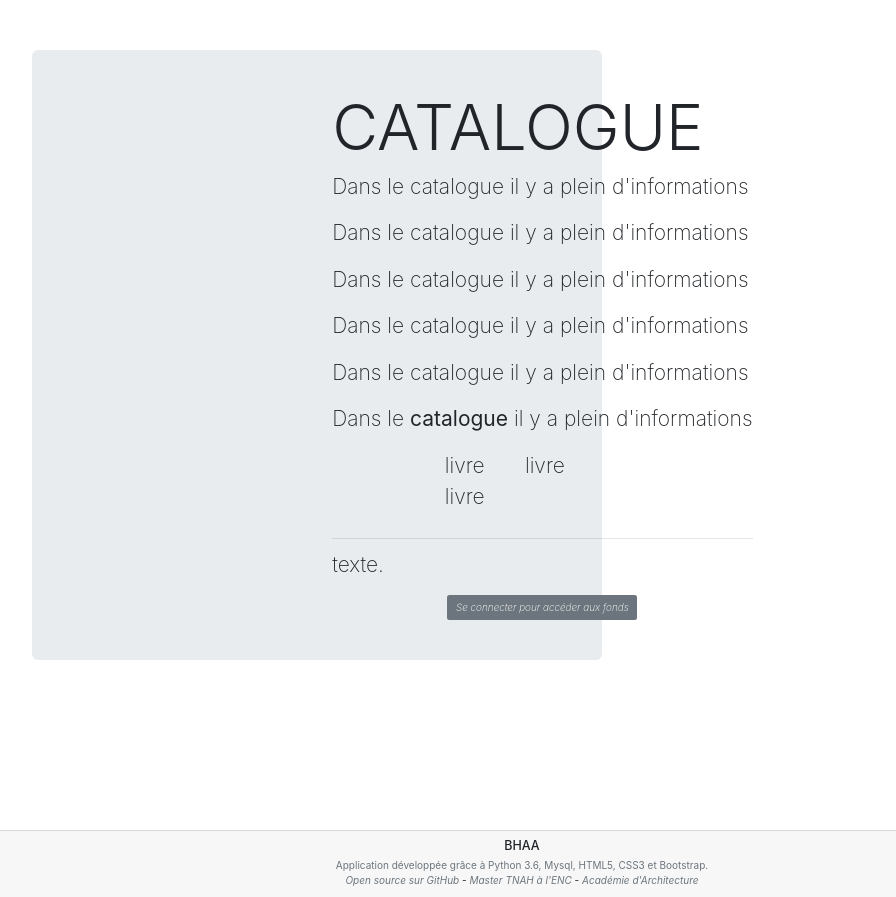
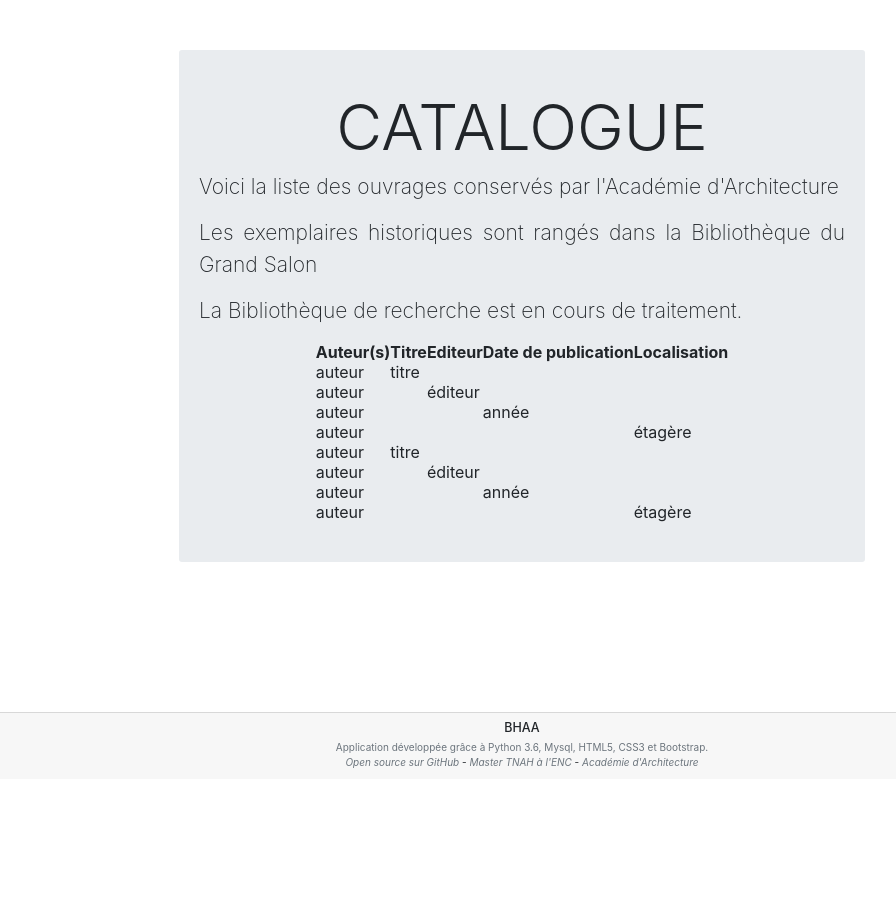
Before and after one commit to HeathcoteA/AcadArch, a Flask app: page /catalogue in a window 1280 px wide. Shown: the part 100-997 px from the top of the page, without its empty margins (118-1014 px from the left). After the commit the page ends 868 px from the top, so only its background shows below. Run offline with Flask 2, Linux system fonts and the light colour scheme; some libraries are stand-ins or nearby versions.

Commit message:
corrections sur le css de la page catalogue

```diff
--- a/BHAA/templates/conteneur.html
+++ b/BHAA/templates/conteneur.html
@@ -8,8 +8,7 @@
       {% include "partials/header.html" %}
       {% block corps %}
       {% endblock %}
-      {% block catalogue %}
-      {% endblock %}
+
 
         <!-- <div>{% block liste%}{%endblock%}</div> -->
         {% include "partials/footer.html" %}
--- a/BHAA/templates/pages/catalogue.html
+++ b/BHAA/templates/pages/catalogue.html
@@ -1,50 +1,97 @@
 {% extends "conteneur.html" %}
-<div>
-<h1>BHAA</h1>
-{% block catalogue %}
+{% block titre %}| Catalogue{%endblock%}
+{% block corps %}
 <div class="card-body">
-  <div class="container">
-      <div class="row">
-        <div class="jumbotron">
-          <div class="col-sm-12 col-xs-6 col-sm-offset-6 col-xs-offset-3">
-          <h1 class="display-4">CATALOGUE</h1>
+
+      <div class="jumbotron" style="margin: auto; width: 70%;">
+
+          <h1 class="display-4" style="text-align:center;">CATALOGUE</h1>
           <p class="text-accueil">
-            Dans le catalogue il y a plein d'informations
+            Voici la liste des ouvrages conservés par l'Académie d'Architecture
           </p>
           <p class="text-accueil">
-  Dans le catalogue il y a plein d'informations
+            Les exemplaires historiques sont rangés dans la Bibliothèque du Grand Salon
           </p>
           <p class="text-accueil">
-  Dans le catalogue il y a plein d'informations
+            La Bibliothèque de recherche est en cours de traitement.
           </p>
-<p class="text-accueil">
-  Dans le catalogue il y a plein d'informations
-</p>
-<p class="text-accueil">
-  Dans le catalogue il y a plein d'informations
-</p>
-<p class="text-accueil">
-  Dans le <strong>catalogue</strong> il y a plein d'informations
-</p>
-<div class="row">
-<div class="col-2"></div>
-<div class="col-sm-14 col-xs-4 col-sm-offset-1 col-xs-offset-1">
-            <p class="text-accueil">
-              livre livre livre </i>
-            </p>
+
+
+    <div >
+
+        <table id="catalogue_table" style="margin: auto;">
+          <thead class="thead-light">
+          <tr>
+            <th scope="col">Auteur(s)</th>
+            <th scope="col">Titre</th>
+            <th scope="col">Editeur</th>
+            <th scope="col">Date de publication</th>
+            <th scope="col">Localisation</th>
+          </tr>
+          </thead>
+          <tbody>
+          <tr>
+            <td>auteur</td>
+            <td>titre</td>
+            <td></td>
+            <td></td>
+            <td></td>
+          </tr>
+          <tr>
+            <td>auteur</td>
+            <td></td>
+            <td>éditeur</td>
+            <td></td>
+            <td></td>
+          </tr>
+          <tr>
+            <td>auteur</td>
+            <td></td>
+            <td></td>
+            <td>année</td>
+            <td></td>
+          </tr>
+          <tr>
+            <td>auteur</td>
+            <td></td>
+            <td></td>
+            <td></td>
+            <td>étagère</td>
+          </tr>
+          <tr>
+            <td>auteur</td>
+            <td>titre</td>
+            <td></td>
+            <td></td>
+            <td></td>
+          </tr>
+          <tr>
+            <td>auteur</td>
+            <td></td>
+            <td>éditeur</td>
+            <td></td>
+            <td></td>
+          </tr>
+          <tr>
+            <td>auteur</td>
+            <td></td>
+            <td></td>
+            <td>année</td>
+            <td></td>
+          </tr>
+          <tr>
+            <td>auteur</td>
+            <td></td>
+            <td></td>
+            <td></td>
+            <td>étagère</td>
+          </tr>
+          </tbody>
+        </table>
       </div>
-            <div class="col-2"></div>
+
+    </div>
 
 
 </div>
-<hr/>
-            <p class="sous-titre">texte.</p>
-            <div class="bouton-accueil">
-              <a class="btn-accueil btn-secondary rounded" href="#" role="button">Se connecter pour accéder aux fonds</a>
-            </div>
-          </div>
-          </div>
-        </div>
-      </div>
-    </div>
 {% endblock %}
```
Also changed, not shown: 1 other file. Lines whose indentation alone changed are shown as unchanged.
